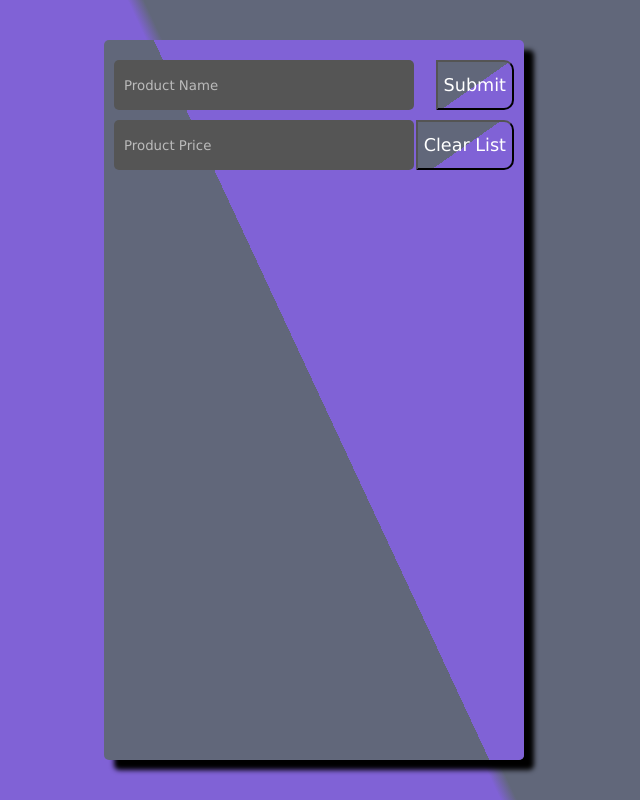
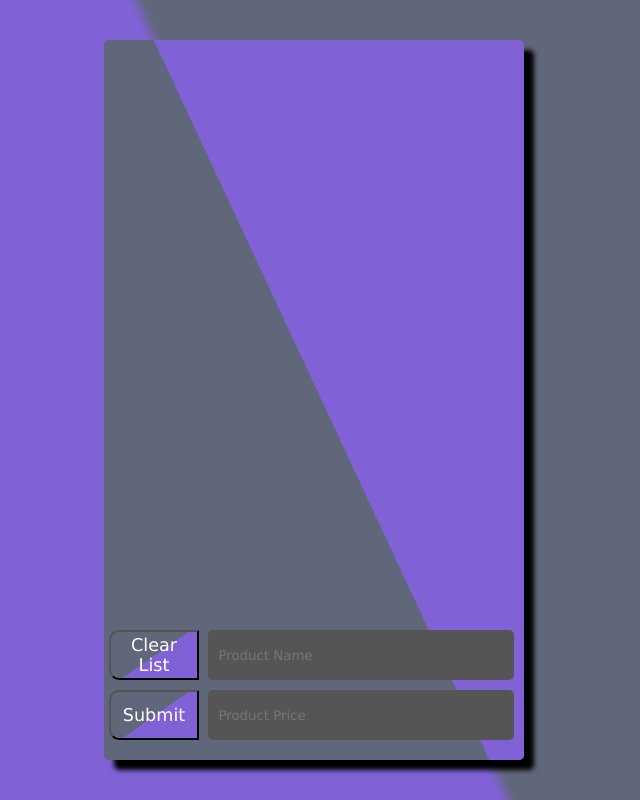
Before and after one commit to D-Whipp/list-app-jQuery, a website: page index.html in a window 1280 px wide. Shown: the whole page, without its empty margins (326-966 px from the left). Drawn offline with nearby package versions, Linux system fonts and the light colour scheme.

Commit message:
STYLE UPDATE: moved form and buttons to below the list

```diff
--- a/assets/styles.css
+++ b/assets/styles.css
@@ -22,14 +22,30 @@ body {
     position: relative;
 }
 
-.input {
+.name-input {
     background: #555;
     border: none;
     border-radius: 5px;
     color: #fff;
     height: 50px;
-    width: 70%;
-    margin: 10px 0px 0px 0px;
+    width: 68%;
+    position: absolute;
+    bottom: 80px;
+    right: 10px;
+    padding: 0px 10px;
+    outline: none;
+}
+
+.price-input {
+    background: #555;
+    border: none;
+    border-radius: 5px;
+    color: #fff;
+    height: 50px;
+    width: 68%;
+    position: absolute;
+    bottom: 20px;
+    right: 10px;
     padding: 0px 10px;
     outline: none;
 }
@@ -38,43 +54,37 @@ body {
     color: #bbb;
 }
 
-.total-cost {
-    align-items: center;
-    background:  linear-gradient(145deg, #61677A 51%, #8062D6 49%);
-    border: 3px solid #000;
-    border-radius: 10px;
-    color: #fff;
-    display: flex;
-    font-weight: bold;
-    font-size: 1.3rem;
-    height: 50px;
-    justify-content: center;
-    position: absolute;
-    right: 10px;
-    top: 87px;
-    width: 90px;
-}
-
 .submit-btn {
     background: linear-gradient(145deg, #61677A 51%, #8062D6 49%);
-    border-radius: 0px 10px 10px 0px;
+    border-radius: 10px 0px 0px 10px;
     color: #fff;
     font-size: 1.1rem;
     height: 50px;
-    top: 20px;
-    right: 10px;
+    width: 90px;
+    bottom: 20px;
+    left: 5px;
     position: absolute;
 }
 
 .clear-list-btn {
     background: linear-gradient(145deg, #61677A 51%, #8062D6 49%);
-    border-radius: 0px 10px 10px 0px;
+    border-radius: 10px 0px 0px 10px;
     color: #fff;
     font-size: 1.1rem;
     height: 50px;
-    top: 80px;
-    right: 10px;
+    width: 90px;
+    bottom: 80px;
+    left: 5px;
     position: absolute;
+}
+
+ul {
+    height: 80%;
+    overflow-y: scroll;
+}
+
+ul::-webkit-scrollbar {
+    width: 5px;
 }
 
 ul li {
@@ -93,6 +103,7 @@ ul li {
 ul .fa-check {
     cursor: pointer;
     position: absolute;
+    /* height: 80%; */
 }
 
 ul .fa-check {
--- a/index.html
+++ b/index.html
@@ -19,12 +19,15 @@
     </head>
     <body>
         <div class="container">
+            <ul id="item-list">
+
+            </ul>
 
             <form id="content-form">
                 <input
                     type="text"
                     id="form-item-name"
-                    class="input"
+                    class="name-input"
                     placeholder="product name"
                     required
                     >
@@ -33,7 +36,7 @@
                     step="0.01"
                     min="0"
                     id="form-item-price"
-                    class="input"
+                    class="price-input"
                     placeholder="product price"
                     required
                     >
@@ -41,9 +44,7 @@
                 </form>
                 <button class="clear-list-btn">clear list</button>
 
-            <ul id="item-list">
 
-            </ul>
         </div>
 
 
```
